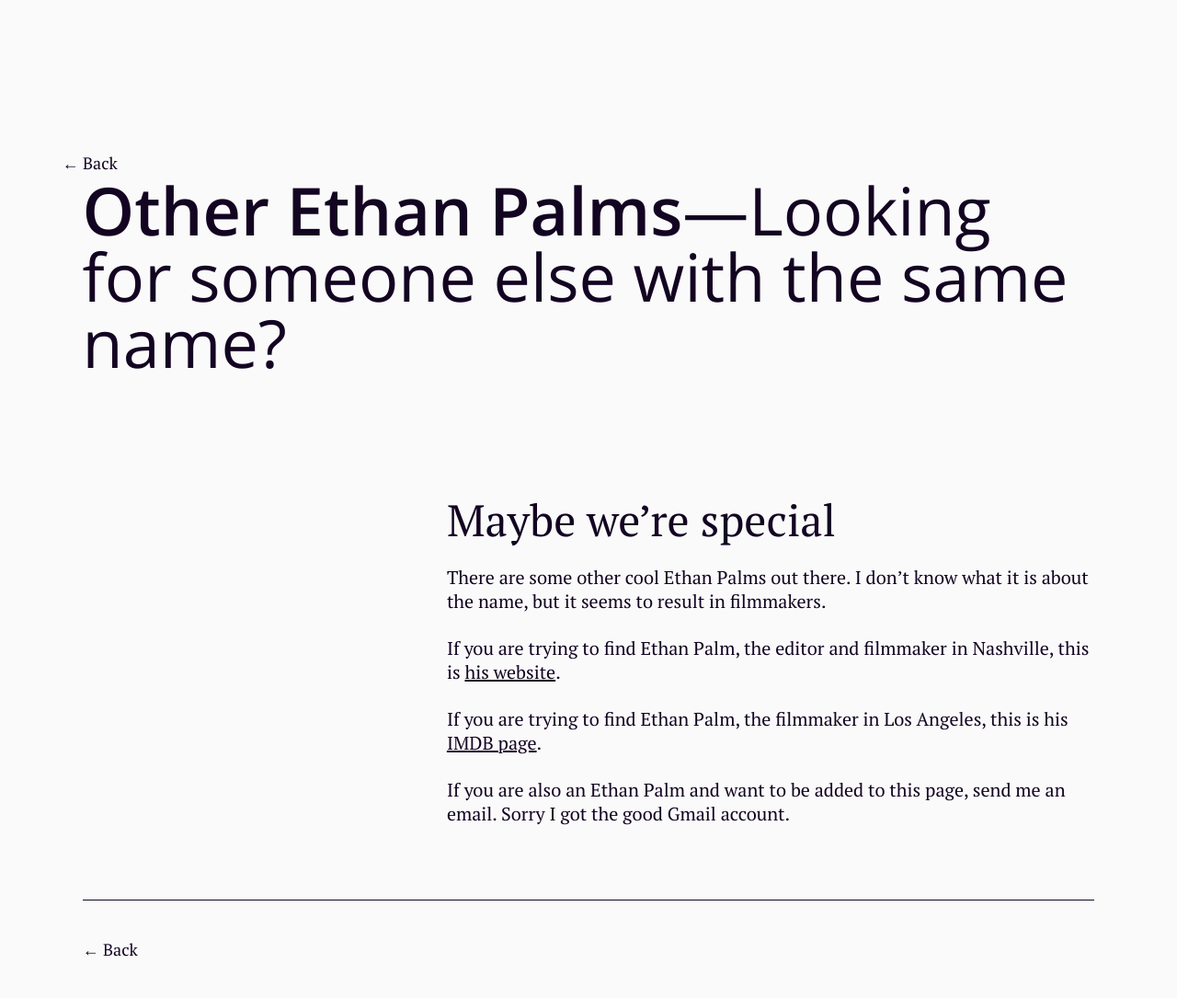
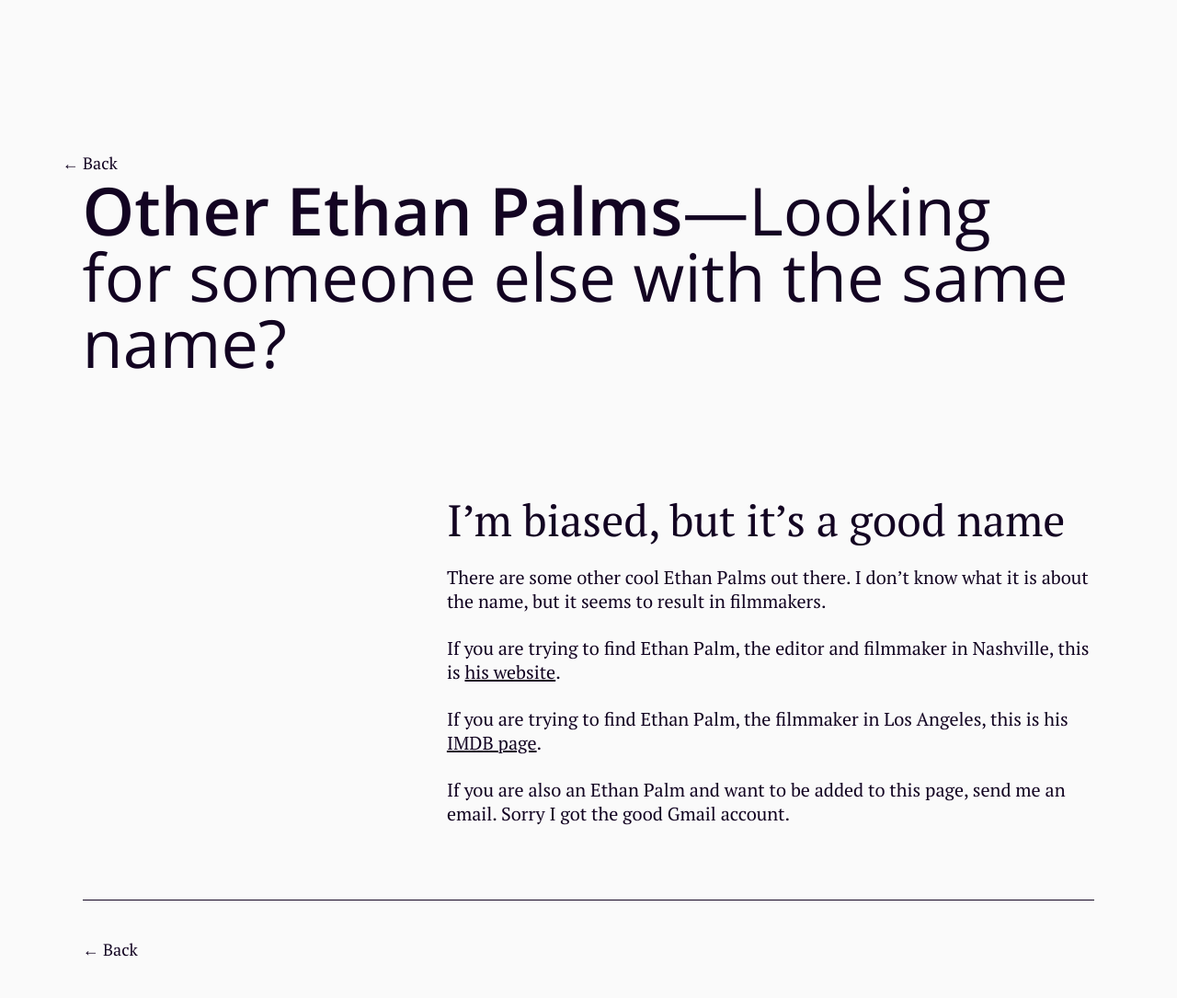
Before and after one commit to ethanpalm/ethanpalm.github.io, a Jekyll site: the page built from project/ethanpalms.md, in a window 1280 px wide. Shown: the whole page at 92% size. Built offline with Jekyll 4.4.1, drawn with Linux system fonts in a browser that asks for light colours.

Commit message:
change Other Ethan Palms header

```diff
--- a/project/ethanpalms.md
+++ b/project/ethanpalms.md
@@ -5,7 +5,7 @@ type: project
 layout: project
 ---
 
-# Maybe we're special
+# I'm biased, but it's a good name
 There are some other cool Ethan Palms out there. I don't know what it is about the name, but it seems to result in filmmakers.
 
 If you are trying to find Ethan Palm, the editor and filmmaker in Nashville, this is [his website](http://ethanpalm.net/).
```
